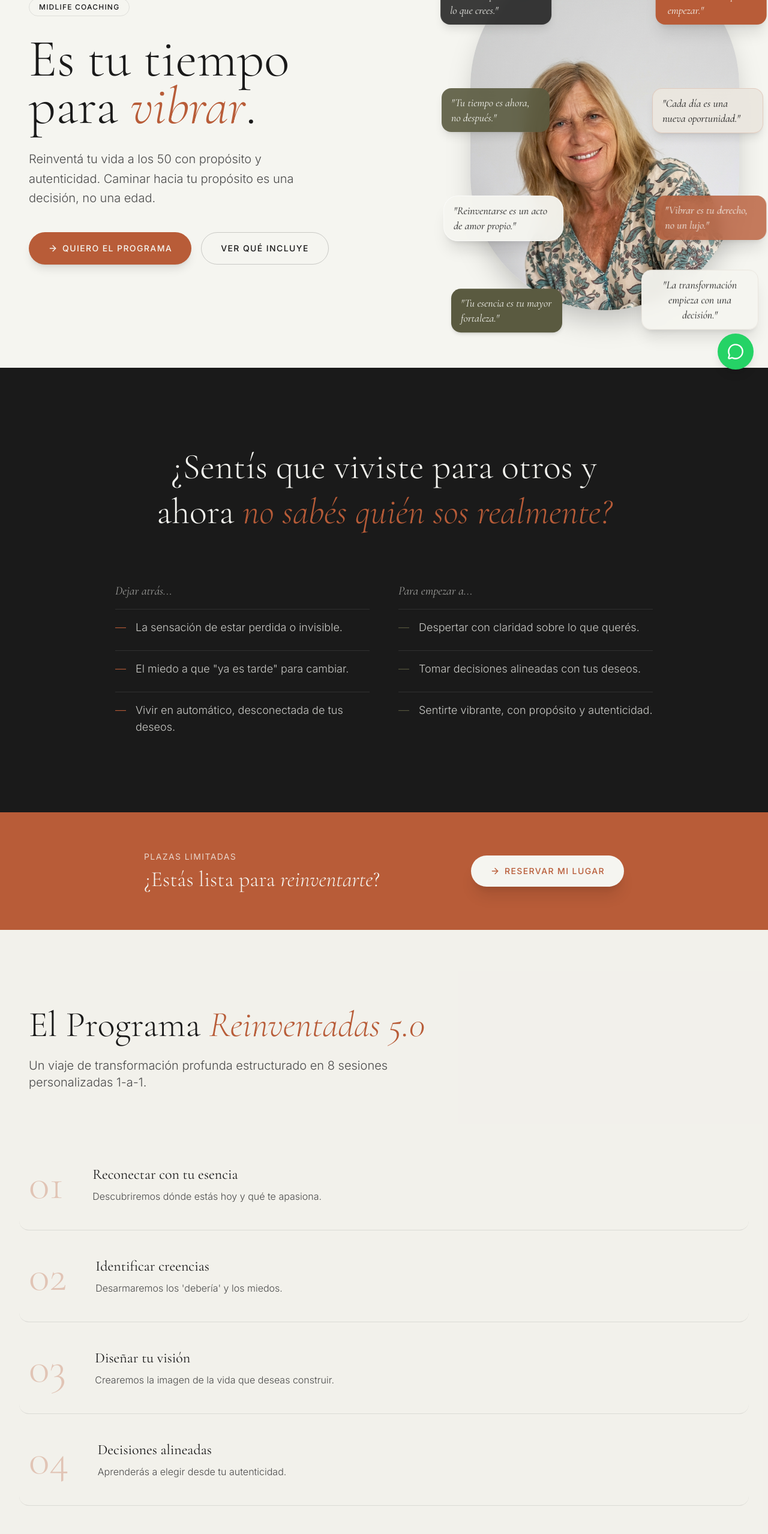
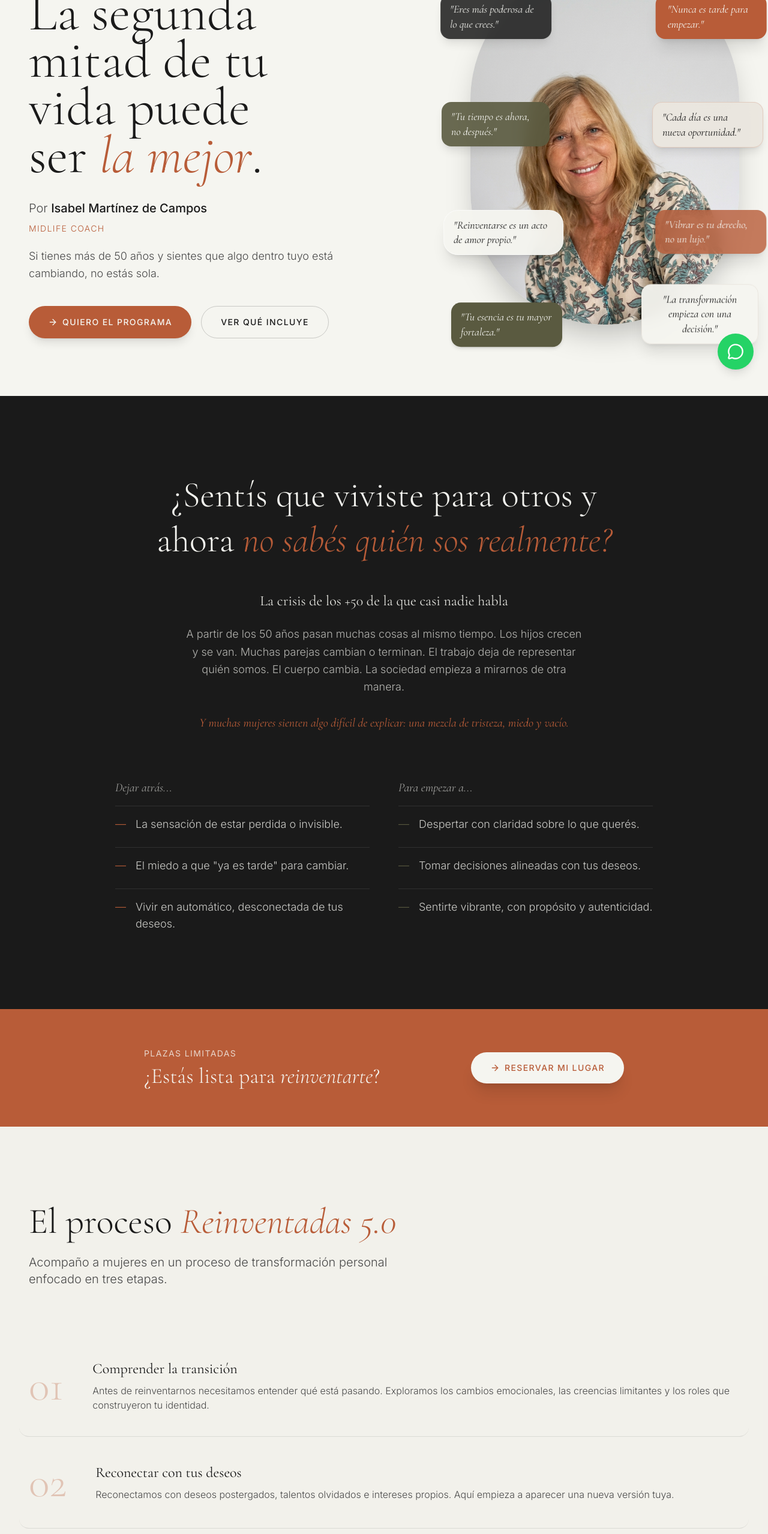
Before and after one commit to ProgWBVSG/Isabel-Web, a React (Vite) app: page / in a window 1280 px wide. Shown: the part 160-2717 px from the top of the page at 60% size. Built offline with nearby package versions, Linux system fonts and the light colour scheme.

Commit message:
Update website content with new copy while preserving design

```diff
--- a/src/components/Layout.tsx
+++ b/src/components/Layout.tsx
@@ -26,8 +26,9 @@ export default function Layout({ children }: LayoutProps) {
   }, [location.pathname]);
 
   const navLinks = [
-    { name: 'El Programa', path: '#programa' },
+    { name: 'El Proceso', path: '#programa' },
     { name: 'Sobre Mí', path: '#sobre-mi' },
+    { name: 'Talleres', path: '#comunidad' },
     { name: 'Testimonios', path: '#testimonios' },
   ];
 
--- a/src/pages/Landing.tsx
+++ b/src/pages/Landing.tsx
@@ -56,10 +56,14 @@ export default function Landing() {
               Midlife Coaching
             </span>
             <h1 className="text-6xl md:text-7xl lg:text-[5.5rem] font-serif font-light text-ink leading-[0.9] mb-8 text-balance">
-              Es tu tiempo para <span className="text-terracotta italic">vibrar</span>.
+              La segunda mitad de tu vida puede ser <span className="text-terracotta italic">la mejor</span>.
             </h1>
-            <p className="text-lg md:text-xl text-ink-light mb-10 leading-relaxed max-w-lg font-light">
-              Reinventá tu vida a los 50 con propósito y autenticidad. Caminar hacia tu propósito es una decisión, no una edad.
+            <p className="text-lg md:text-xl text-ink-light mb-4 leading-relaxed max-w-lg font-light">
+              Por <span className="font-medium text-ink">Isabel Martínez de Campos</span><br />
+              <span className="text-sm tracking-widest uppercase text-terracotta">Midlife Coach</span>
+            </p>
+            <p className="text-lg text-ink-light mb-10 leading-relaxed max-w-lg font-light">
+              Si tienes más de 50 años y sientes que algo dentro tuyo está cambiando, no estás sola.
             </p>
             <div className="flex flex-col sm:flex-row gap-4">
               <a
@@ -211,7 +215,17 @@ export default function Landing() {
             ¿Sentís que viviste para otros y ahora <span className="italic text-terracotta">no sabés quién sos realmente?</span>
           </motion.h2>
 
-          <div className="grid grid-cols-1 md:grid-cols-2 gap-12 text-left mt-20">
+          <div className="max-w-2xl mx-auto text-center mt-12 mb-20">
+            <h3 className="text-2xl font-serif text-cream/90 mb-6">La crisis de los +50 de la que casi nadie habla</h3>
+            <p className="text-lg font-light text-cream/70 leading-relaxed">
+              A partir de los 50 años pasan muchas cosas al mismo tiempo. Los hijos crecen y se van. Muchas parejas cambian o terminan. El trabajo deja de representar quién somos. El cuerpo cambia. La sociedad empieza a mirarnos de otra manera.
+            </p>
+            <p className="text-xl font-serif italic text-terracotta mt-8">
+              Y muchas mujeres sienten algo difícil de explicar: una mezcla de tristeza, miedo y vacío.
+            </p>
+          </div>
+
+          <div className="grid grid-cols-1 md:grid-cols-2 gap-12 text-left">
             <div>
               <p className="text-xl font-serif italic text-cream/60 mb-4">Dejar atrás...</p>
               <ul className="space-y-6 font-light text-cream/80 text-lg">
@@ -276,23 +290,18 @@ export default function Landing() {
         <div className="max-w-7xl mx-auto px-6 lg:px-12">
           <div className="mb-20">
             <h2 className="text-5xl md:text-6xl font-serif font-light text-ink mb-6">
-              El Programa <span className="italic text-terracotta">Reinventadas 5.0</span>
+              El proceso <span className="italic text-terracotta">Reinventadas 5.0</span>
             </h2>
             <p className="text-xl text-ink-light font-light max-w-2xl">
-              Un viaje de transformación profunda estructurado en 8 sesiones personalizadas 1-a-1.
+              Acompaño a mujeres en un proceso de transformación personal enfocado en tres etapas.
             </p>
           </div>
 
           <div className="space-y-0">
             {[
-              { title: "Reconectar con tu esencia", desc: "Descubriremos dónde estás hoy y qué te apasiona." },
-              { title: "Identificar creencias", desc: "Desarmaremos los 'debería' y los miedos." },
-              { title: "Diseñar tu visión", desc: "Crearemos la imagen de la vida que deseas construir." },
-              { title: "Decisiones alineadas", desc: "Aprenderás a elegir desde tu autenticidad." },
-              { title: "Gestión emocional", desc: "Herramientas para transitar los cambios con serenidad." },
-              { title: "Plan de acción", desc: "Trazaremos los pasos concretos hacia tu visión." },
-              { title: "Superar obstáculos", desc: "Estrategias para mantenerte firme ante las dudas." },
-              { title: "Celebración y cierre", desc: "Revisión de tu transformación y herramientas futuras." }
+              { title: "Comprender la transición", desc: "Antes de reinventarnos necesitamos entender qué está pasando. Exploramos los cambios emocionales, las creencias limitantes y los roles que construyeron tu identidad." },
+              { title: "Reconectar con tus deseos", desc: "Reconectamos con deseos postergados, talentos olvidados e intereses propios. Aquí empieza a aparecer una nueva versión tuya." },
+              { title: "Crear tu próxima etapa", desc: "Trabajamos en nuevos proyectos personales, cambios laborales o creativos y nuevas formas de disfrutar la vida." }
             ].map((session, i) => (
               <motion.div
                 key={i}
@@ -334,20 +343,23 @@ export default function Landing() {
           <div className="grid grid-cols-1 lg:grid-cols-2 gap-20 items-center">
             <div className="order-2 lg:order-1">
               <h2 className="text-5xl font-serif font-light text-ink mb-8">
-                Hola, soy <span className="italic text-terracotta">Isabel</span>
+                Soy <span className="italic text-terracotta">Isabel Martínez de Campos</span>
               </h2>
               <div className="space-y-6 text-lg text-ink-light font-light leading-relaxed">
-                <p>
-                  Mi propia reinvención comenzó cuando me di cuenta de que había vivido gran parte de mi vida cumpliendo expectativas ajenas. Llegué a los 50 sintiéndome desconectada de mi esencia, preguntándome: "¿Esto es todo?".
+                <p className="text-terracotta font-medium tracking-widest uppercase text-sm">
+                  Periodista • Emprendedora • Midlife Coach
                 </p>
                 <p>
-                  Ese cuestionamiento no fue una crisis, fue el inicio de mi transformación. Descubrí que la mediana edad es una oportunidad única para rediseñar nuestra vida desde la autenticidad.
+                  Y, sobre todo, una mujer que también atravesó esta etapa. Durante años trabajé sin parar, primero como periodista y luego como dueña de una agencia de contenidos. Mi vida era trabajo, clientes, plazos, noches sin dormir.
+                </p>
+                <p>
+                  Cuando cumplí 50 empecé a mirar a mi alrededor y descubrí algo que me impactó profundamente: muchas mujeres estaban atravesando lo mismo: depresión silenciosa, nido vacío, miedo al paso del tiempo y dificultad para reinventarse.
                 </p>
                 <p className="text-2xl font-serif italic text-ink my-8 border-l-2 border-terracotta pl-6">
-                  "Caminar hacia tu propósito es una decisión, no una edad."
+                  "Diez años luchando contra mis propios miedos... hasta que entendí que necesitamos espacios donde hablarlo, entenderlo y transformarlo."
                 </p>
                 <p>
-                  Como Coach Ontológica certificada, hoy acompaño a mujeres a reencontrarse consigo mismas. No te doy las respuestas, te acompaño a descubrirlas.
+                  Así nació Reinventadas 5.0. Una comunidad para mujeres que quieren vivir esta etapa con más conciencia, libertad y propósito. No te doy las respuestas, te acompaño a descubrirlas.
                 </p>
               </div>
             </div>
@@ -422,14 +434,56 @@ export default function Landing() {
         </div>
       </section>
 
-      {/* 6. PRICING & CTA */}
+      {/* 6. TALLERES & COMUNIDAD */}
+      <section id="comunidad" className="py-32 bg-sand/30">
+        <div className="max-w-7xl mx-auto px-6 lg:px-12">
+          <div className="grid grid-cols-1 lg:grid-cols-2 gap-20">
+            <div>
+              <h2 className="text-4xl font-serif font-light text-ink mb-8">
+                Talleres para <span className="italic text-terracotta">mujeres 50+</span>
+              </h2>
+              <p className="text-lg text-ink-light font-light mb-8 leading-relaxed">
+                Organizao talleres grupales donde trabajamos los grandes temas de esta etapa: identity, propósito y volver a empezar. Una oportunidad para conectar con otras mujeres en procesos similares.
+              </p>
+              <div className="space-y-4">
+                <div className="flex gap-4 items-start">
+                  <CheckCircle2 className="h-6 w-6 text-terracotta shrink-0" />
+                  <p className="text-ink font-serif italic text-lg">Reinventarte después de los 45</p>
+                </div>
+                <div className="flex gap-4 items-start">
+                  <CheckCircle2 className="h-6 w-6 text-terracotta shrink-0" />
+                  <p className="text-ink font-serif italic text-lg">Encontrar propósito en la segunda mitad de la vida</p>
+                </div>
+              </div>
+            </div>
+            <div className="bg-ink text-cream p-12 rounded-[3rem] shadow-2xl">
+              <h2 className="text-4xl font-serif font-light mb-6">
+                Una comunidad <span className="italic text-terracotta">vibrante</span>
+              </h2>
+              <p className="text-cream/70 font-light mb-8 text-lg">
+                Hoy más de 25.000 mujeres forman parte de este espacio a través de Instagram. Compartimos reflexiones, conversaciones y experiencias para que ninguna mujer sienta que está atravesando esta transición sola.
+              </p>
+              <a
+                href="https://instagram.com/reinventadas5.0"
+                target="_blank"
+                rel="noopener noreferrer"
+                className="inline-flex items-center gap-2 px-8 py-4 text-sm tracking-widest uppercase font-medium rounded-full text-ink bg-cream hover:bg-sand transition-colors"
+              >
+                Sumarme en Instagram
+              </a>
+            </div>
+          </div>
+        </div>
+      </section>
+
+      {/* 7. PRICING & SESIONES 1:1 */}
       <section id="inversion" className="py-32 bg-cream">
         <div className="max-w-4xl mx-auto px-6 lg:px-12 text-center">
           <h2 className="text-5xl font-serif font-light text-ink mb-6">
-            Tu inversión en vivir con <span className="italic text-terracotta">propósito</span>
+            Sesiones de <span className="italic text-terracotta">acompañamiento 1:1</span>
           </h2>
           <p className="text-xl text-ink-light font-light mb-16">
-            8 sesiones personalizadas 1-a-1 + Materiales + Acceso de por vida.
+            Un espacio de conversación profunda para ayudarte a construir la próxima etapa de tu vida.
           </p>
 
           <div className="bg-white p-12 rounded-[3rem] border border-sand shadow-sm relative overflow-hidden">
@@ -474,10 +528,10 @@ export default function Landing() {
       <section className="py-32 bg-sand/50">
         <div className="max-w-3xl mx-auto px-6 lg:px-12 text-center">
           <h2 className="text-4xl font-serif font-light text-ink mb-4">
-            ¿Aún no estás lista?
+            Tu reinvención puede empezar hoy
           </h2>
           <p className="text-lg text-ink-light font-light mb-12">
-            Descargá gratis la guía: <span className="italic font-medium">5 pasos para reconectar con tu propósito a los 50.</span>
+            La segunda mitad de la vida no es el final de la historia. Es el capítulo donde empezamos a vivir con más verdad, libertad y sentido.
           </p>
 
           {isSuccess ? (
```
